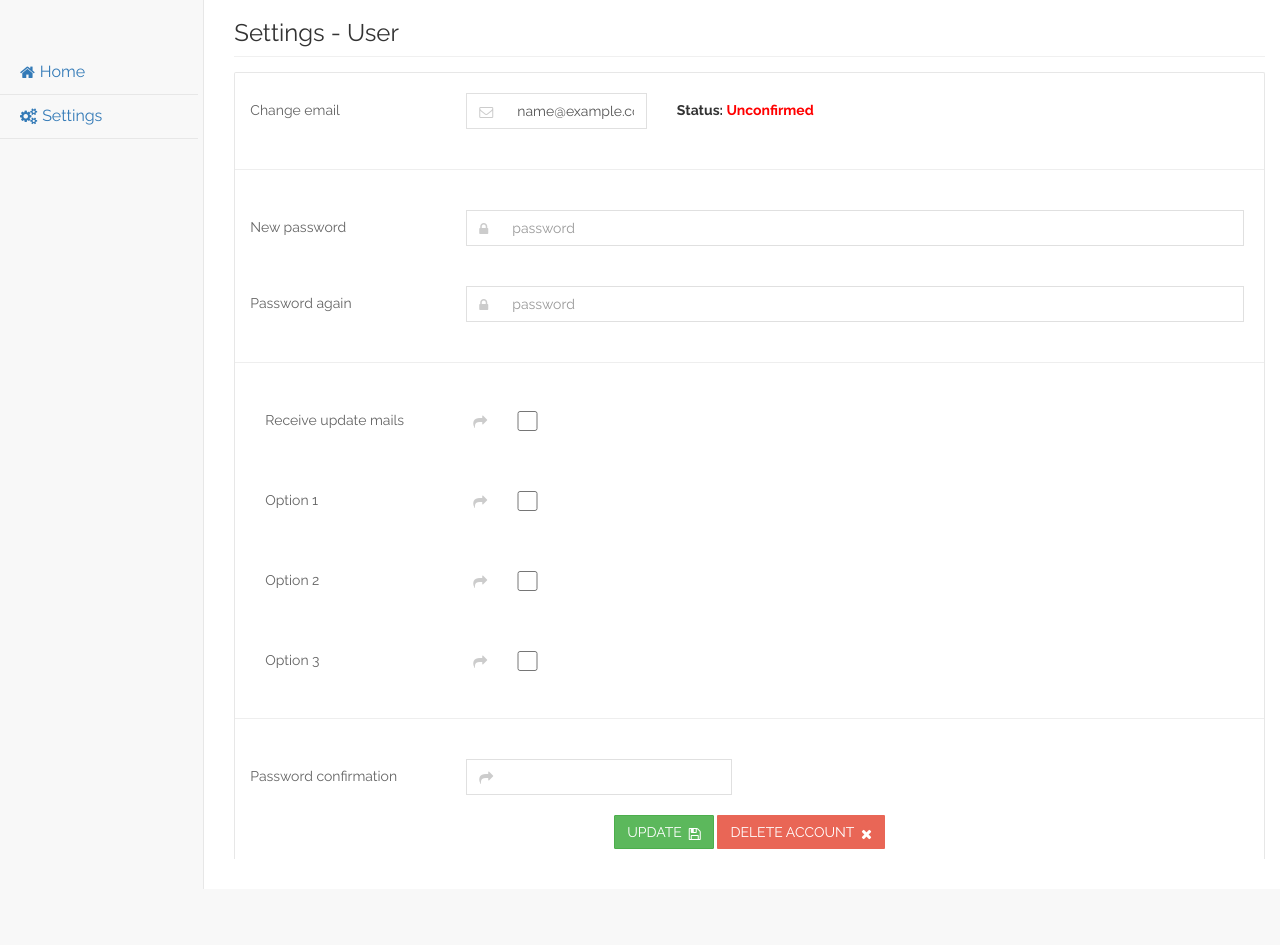
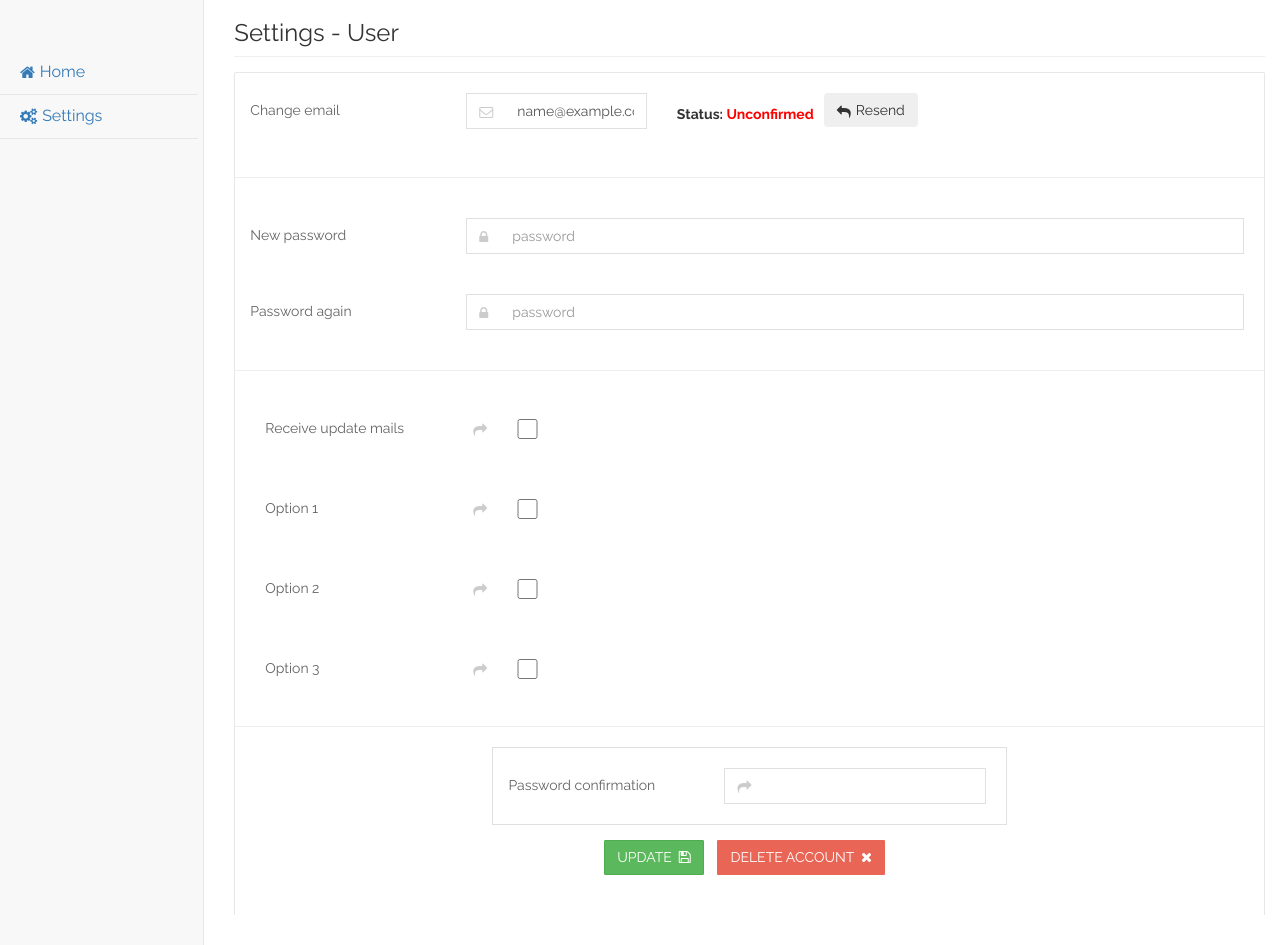
Before and after one commit to stephenthoma/devcoded.com, a Flask app: page /dashboard/ in a window 1280 px wide, after a click that opens the changed part. Shown: the part 75-1020 px from the top of the page. Before the commit the page ends 964 px from the top, so only its background shows below. Run offline with Flask 2, Linux system fonts and the light colour scheme; the visitor is signed in with stand-in values (Sample User, id 1); data comes from the database, SQL or seed files in the repository; some libraries are stand-ins or nearby versions.

Commit message:
Added resend button and removed ond settings view

```diff
--- a/app/dashboard/views.py
+++ b/app/dashboard/views.py
@@ -15,18 +15,3 @@ def dash(path):
         flash('submitted')
 
     return render_template("dashboard/dashboard_" + current_user.readable_role() + ".html", form=form)
-
-@dashboard.route('/settings', )
-@login_required
-def settings():
-    #TEMPORALY
-    form = SettingsForm()
-    if form.validate_on_submit():
-        flash('submitted')
-
-    return render_template("dashboard/user_settings.html", form=form)
-
-def render(url):
-    if not url.endswith(".html"):
-        url += ".html"
-    return render_template("dashboard/" + url)
--- a/app/static/css/dashboard.css
+++ b/app/static/css/dashboard.css
@@ -5,10 +5,10 @@ body {
 #page-wrapper {
   padding: 0 15px;
   min-height: 568px;
-  background-color:#fff;
+  background-color: #fff;
 }
 
-@media(min-width:768px) {
+@media (min-width: 768px) {
   #page-wrapper {
     position: inherit;
     padding: 0 30px 30px 30px;
@@ -26,6 +26,7 @@ body {
   height: 75px;
   background-color: #f8f8f8 !important;
 }
+
 .navbar li {
   margin-top: 10px;
 }
@@ -35,23 +36,27 @@ body {
   padding-right: 0px;
   padding-left: 0px;
 }
+
 .sidebar ul li {
   border-bottom: 1px solid #e7e7e7;
 }
+
 .sidebar ul li a {
   font-size: medium;
   text-align: left;
   margin-left: 20px;
 }
+
 .sidebar ul li a.active {
   background-color: #eee;
 }
+
 .sidebar ul li i {
   padding-right: 5px;
   padding-bottom: 2px;
 }
 
-@media(min-width:768px) {
+@media (min-width: 768px) {
   .sidebar {
     z-index: 1;
     position: absolute;
@@ -64,6 +69,7 @@ body {
 .content button {
   margin-bottom: 10px;
 }
+
 .content button a {
   color: #fff !important;
 }
@@ -74,11 +80,13 @@ body {
   border-bottom: 0;
   margin-right: 1px;
 }
+
 .content .table-topper h4 {
   margin-bottom: 0px;
   padding-bottom: 5px;
   padding-left: 12px;
 }
+
 .content .table-striped {
   border: 1px solid #e7e7e7;
 }
@@ -88,11 +96,13 @@ body {
   background-color: #f9f9f9;
   border: 1px solid #e7e7e7;
 }
+
 .content .group-topper {
   border: 1px solid #e7e7e7;
   border-radius: 2px 2px 0 0;
   border-bottom: 0;
 }
+
 .content .group-topper h4 {
   margin-bottom: 0px;
   padding-bottom: 5px;
@@ -104,6 +114,7 @@ body {
 .cbp_tmtimeline.cbp_tmmiddle > li {
   margin-top: -50px;
 }
+
 .cbp_tmtimeline.cbp_tmmiddle > li:first-child {
   margin-top: inherit;
 }
@@ -123,9 +134,11 @@ body {
   font-weight: 500;
   color: rgb(100, 100, 100);
 }
+
 .settings-form .textbox-wrap {
   border-left: none;
 }
+
 .settings-form .textbox-wrap.focused {
   border-left: none;
   background-color: #fff;
@@ -136,22 +149,32 @@ body {
   box-shadow: none;
 }
 
+#activation-resend i{
+  margin-right: 5px;
+}
+
 .checkbox .row {
   margin-left: -20px;
 }
 
-
-.checkbox .input-group{
+.checkbox .input-group {
   padding-top: 4px;
   padding-bottom: 2px;
   border: none;
 }
 
-.checkbox .input-group input[type=checkbox]{
+.checkbox .input-group input[type=checkbox] {
   /* TEXTBOX STUFF */
   height: 20px;
 }
 
 #confirm-pwd {
+  margin-left: 25%;
+  margin-right: 25%;
+  width: 50%;
+  border: 1px solid #e0e0e0;
+}
 
+.form-action button {
+  margin-right: 10px;
 }
--- a/app/templates/dashboard/settings/user_settings.html
+++ b/app/templates/dashboard/settings/user_settings.html
@@ -25,8 +25,10 @@
             </div>
             <div class="col-sm-5 text-left">
               <b>Status: <span style="line-height:2.5; color:
-                      {% if current_user.confirmed %} green"> Confirmed
-                      {% else %} red"> Unconfirmed
+                      {% if current_user.confirmed %} green"> Confirmed</span>
+                      {% else %}
+                        red"> Unconfirmed</span> &nbsp;
+                        <button id="activation-resend" class="btn"><i class="fa fa-reply"></i>Resend</button>
                       {% endif %} </span>
               </b>
             </div>
@@ -107,28 +109,25 @@
         {{ form.csrf_token }}
 
         <!-- CONFIRMATION AND BUTTONS -->
-        <div ID="confirm-pwd" class="pull-center textbox-wrap">
-          <div class="row">
-            <div class="col-sm-6">
+        <div id="confirm-pwd" class="textbox-wrap">
           {{ form.passwordConfirm.label }}
           <div class="input-group">
             <span class="input-group-addon"><i class="fa fa-share"></i></span>
             {{ form.passwordConfirm(class="form-control")}}
           </div>
         </div>
-          </div>
-        </div>
 
+        <div class="form-action">
           <button type="submit" class="btn btn-success pull-center custom-button green-btn">
             Update &nbsp;<i class="fa fa-save"></i>
           </button>
           <a href="{{ url_for('auth.delete_account') }}">
-          <button onclick="return confirm('Are you sure you want to delete your account?');" type="button"
-                  value="delete-account" name=delete-account" id="delete-account"
+            <button onclick="return confirm('Are you sure you want to delete your account?');"
                     class="btn pull-center custom-button red-btn">
               Delete account &nbsp;<i class="fa fa-times"></i>
             </button>
           </a>
+        </div>
       </form>
     </div>
   </div>
```
Lines whose indentation alone changed are shown as unchanged.
